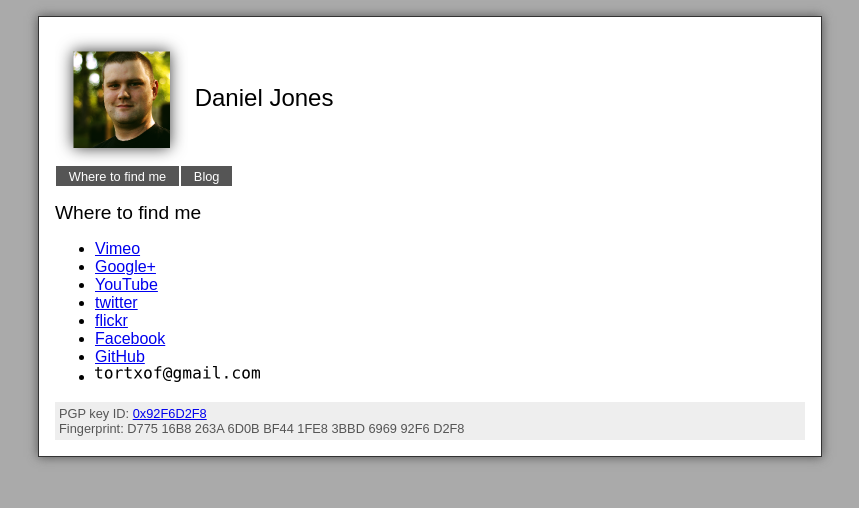
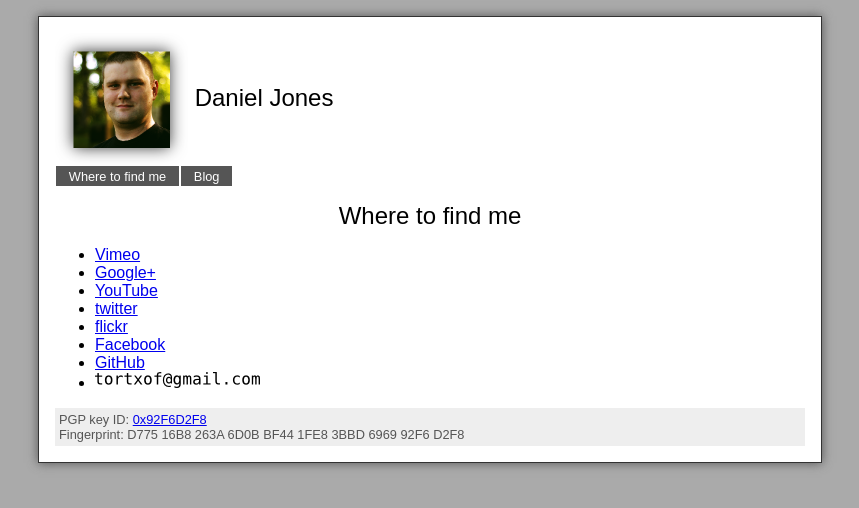
Before and after one commit to tortxof/djones.co-www, a Jekyll site: the page built from index.html, in a window 1280 px wide. Shown: the top 508 px of the page, without its empty margins (210-1069 px from the left). Built offline with Jekyll 4.4.1, drawn with Linux system fonts in a browser that asks for light colours.

Commit message:
Changed h1 h2 styles to be centered.

```diff
--- a/_layouts/default.html
+++ b/_layouts/default.html
@@ -31,7 +31,7 @@ Daniel Jones
 </div>
 
 <div id="content">
-<h2>{{ page.title }}</h2>
+<h1>{{ page.title }}</h1>
 {{ content }}
 </div>
 
--- a/stylesheet.css
+++ b/stylesheet.css
@@ -9,11 +9,13 @@ padding:16px;
 h1 {
 font-weight:normal;
 font-size:1.5em;
+text-align:center;
 }
 
 h2 {
 font-weight:normal;
 font-size:1.2em;
+text-align:center;
 }
 
 #nav {
```
